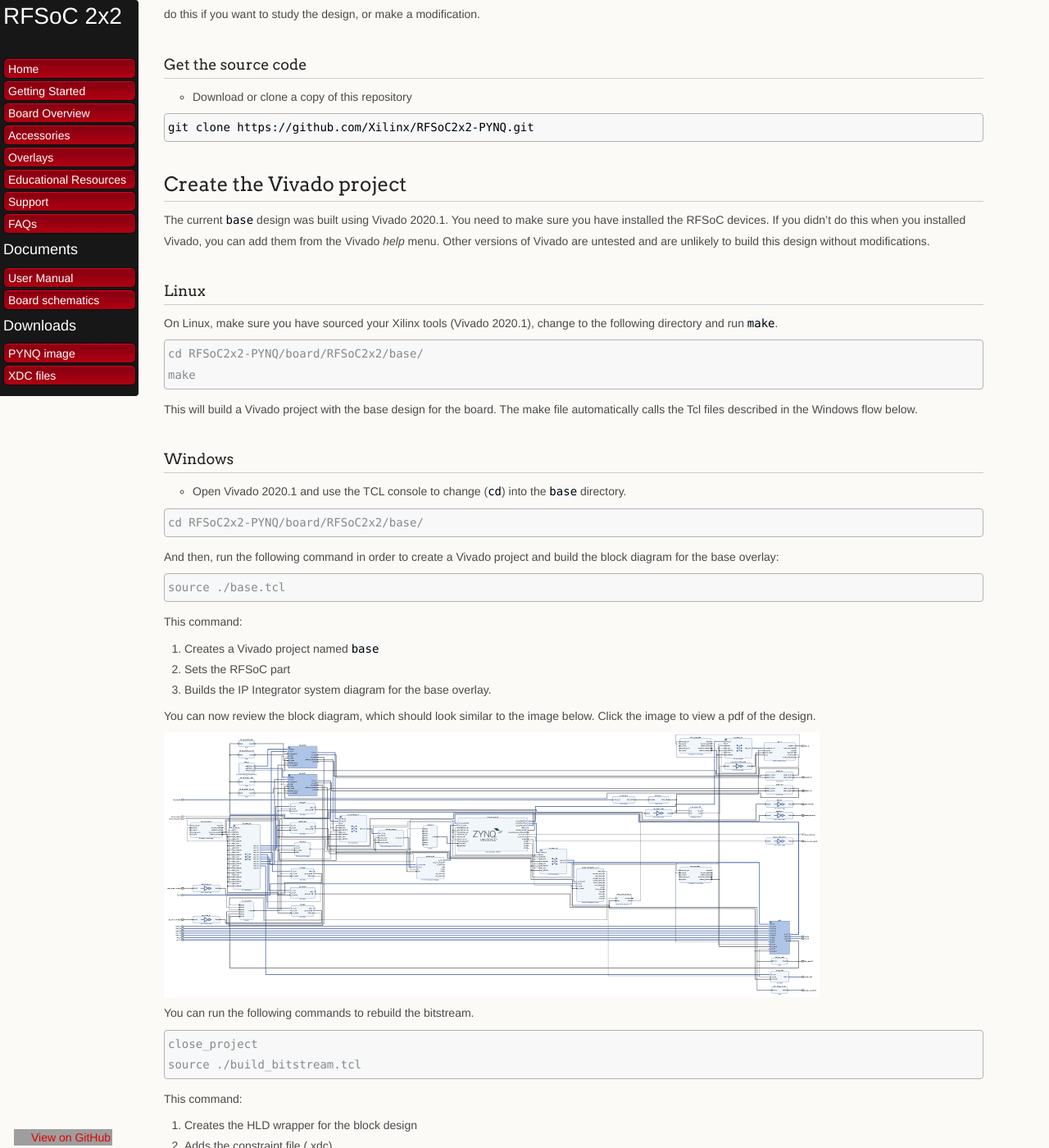
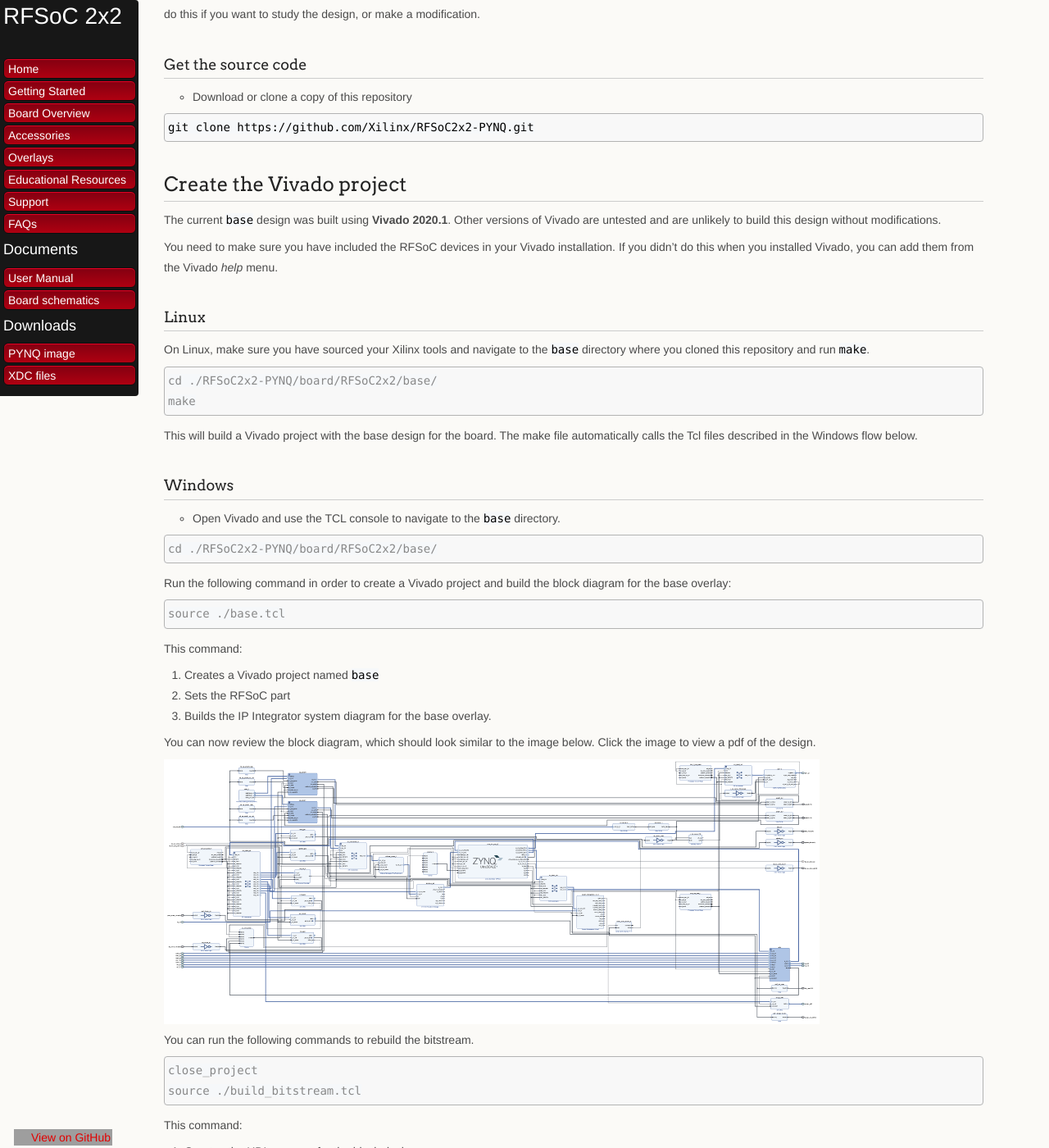
Before and after one commit to Xilinx/RFSoC2x2-PYNQ, a Jekyll site: the page built from docs/base_overlay.md, in a window 1280 px wide and 1400 px high, scrolled down 2538 px. Shown: the whole window at 82% size. Built offline with Jekyll 4.4.1, drawn with Linux system fonts in a browser that asks for light colours; our own code applies the rules of GitHub Pages for plain Markdown files; some of the changed text lies outside the part shown; grey boxes are pictures that could not be loaded.

Commit message:
Doc updates

````diff
--- a/docs/base_overlay.md
+++ b/docs/base_overlay.md
@@ -80,15 +80,16 @@
 
 ## Create the Vivado project
 
-The current `base` design was built using Vivado 2020.1. You need to make sure you have installed the RFSoC devices. If you didn't do this when you installed Vivado, you can add them from the Vivado *help* menu.
-Other versions of Vivado are untested and are unlikely to build this design without modifications.
+The current `base` design was built using **Vivado 2020.1**. Other versions of Vivado are untested and are unlikely to build this design without modifications.
+
+You need to make sure you have included the RFSoC devices in your Vivado installation. If you didn't do this when you installed Vivado, you can add them from the Vivado *help* menu.
 
 ### Linux
 
-On Linux, make sure you have sourced your Xilinx tools (Vivado 2020.1), change to the following directory and run `make`.
+On Linux, make sure you have sourced your Xilinx tools and navigate to the `base` directory where you cloned this repository and run `make`.
 
 ```console
-cd RFSoC2x2-PYNQ/board/RFSoC2x2/base/
+cd ./RFSoC2x2-PYNQ/board/RFSoC2x2/base/
 make
 ```
 
@@ -96,13 +97,13 @@
 
 ### Windows
 
-* Open Vivado 2020.1 and use the TCL console to change (`cd`) into the `base` directory.
+* Open Vivado and use the TCL console to navigate to the `base` directory.
 
 ```console
-cd RFSoC2x2-PYNQ/board/RFSoC2x2/base/
+cd ./RFSoC2x2-PYNQ/board/RFSoC2x2/base/
 ```
 
-And then, run the following command in order to create a Vivado project and build the block diagram for the base overlay:
+Run the following command in order to create a Vivado project and build the block diagram for the base overlay:
 
 ```console
 source ./base.tcl
@@ -127,7 +128,7 @@
 
 This command:
 
-1. Creates the HLD wrapper for the block design
+1. Creates the HDL wrapper for the block design
 1. Adds the constraint file (.xdc)
 1. Sets platform properties
 1. Launches the process to generate the bitstream
````
Also changed, not shown: docs/accessories.md (+26 -26 lines), docs/getting_started.md (+8 -2 lines), docs/index.md (+9 -7 lines), docs/overlays.md (+1 -1 lines), README.md, docs/images/rfsoc2x2_hardware.png, docs/images/rfsoc2x2_setup.png.
